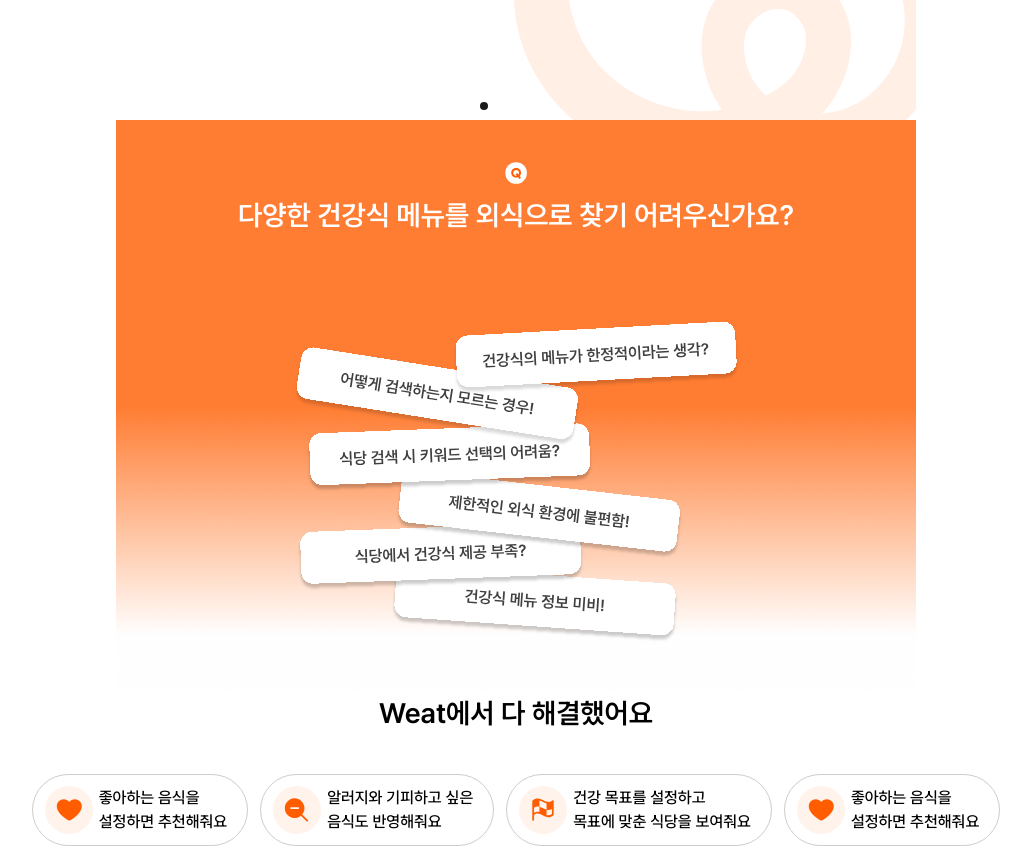
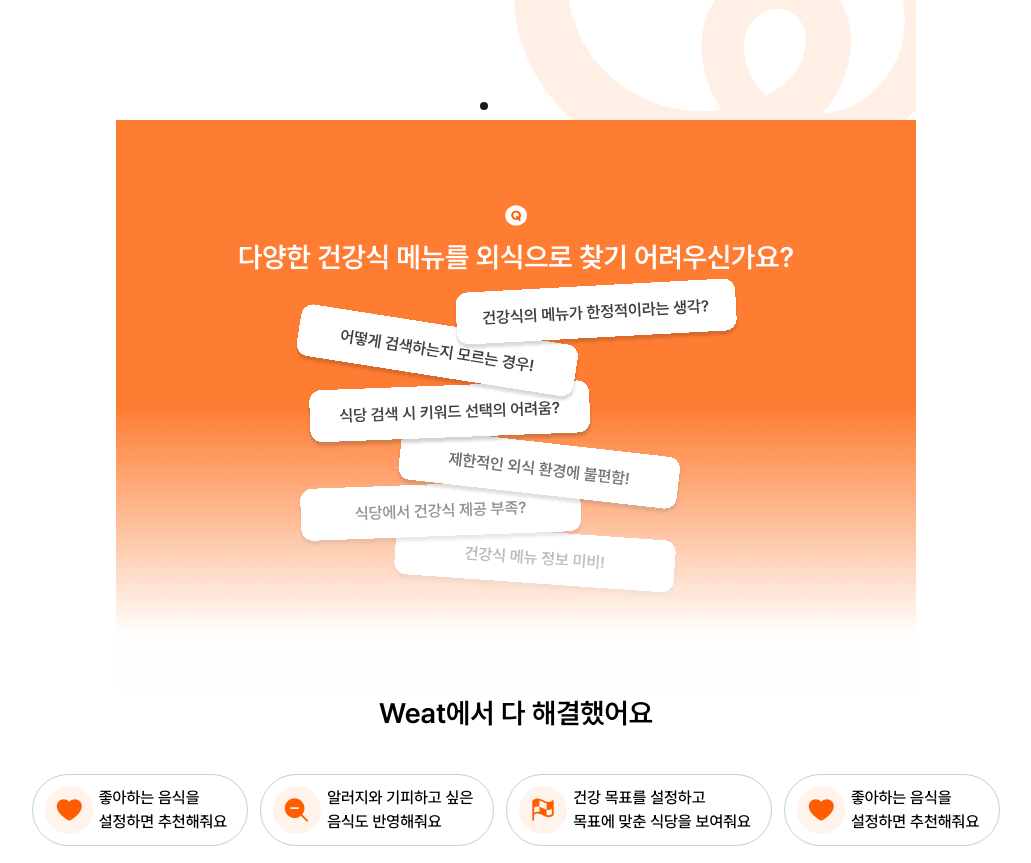
Before and after one commit to hyun2e/weat-landing, a React (Vite) app: page / in a window 1280 px wide. Shown: the part 460-1323 px from the top of the page, without its empty margins (124-1155 px from the left). Built offline with nearby package versions, Linux system fonts and the light colour scheme.

Commit message:
info1 그라데이션 수정

```diff
--- a/src/sections/Info1.jsx
+++ b/src/sections/Info1.jsx
@@ -1,6 +1,6 @@
-import React from 'react'
-import styled from 'styled-components';
-import Header from './Header';
+import React from "react";
+import styled from "styled-components";
+import Header from "./Header";
 
 const Info1Wrapper = styled.div`
   width: 100%;
@@ -12,10 +12,18 @@ const Info1Wrapper = styled.div`
   justify-content: center; /* 가로 가운데 정렬 */
   text-align: center;
   background-color: ${({ theme }) => theme.colors.primary400};
-  background-image: url("src/assets/images/pc_section2 bg.png");
+  /* background-image: url("src/assets/images/pc_section2 bg.png"); */
   background-size: cover; /* 이미지 크기를 부모 요소에 맞게 조정 */
   background-position: center; /* 이미지가 부모 요소의 가운데에 위치하도록 설정 */
   background-repeat: no-repeat; /* 배경 이미지 반복 안 함 */
+  position: relative;
+`;
+
+const ContentGrad = styled.img`
+  width: 100%;
+  position: absolute;
+  bottom: 0;
+  z-index: 100;
 `;
 
 const GraWrapper = styled.div`
@@ -52,7 +60,6 @@ const Image = styled.img`
   align-items: center;
   justify-content: center; /* 가로 가운데 정렬 */
   text-align: center;
-
 `;
 
 const ImageOP = styled.img`
@@ -60,7 +67,6 @@ const ImageOP = styled.img`
   align-items: center;
   justify-content: center; /* 가로 가운데 정렬 */
   text-align: center;
-
 `;
 
 const Texth2 = styled.a`
@@ -73,18 +79,20 @@ const Texth2 = styled.a`
 const Info1 = () => {
   return (
     <Info1Wrapper>
-      <HeaderWrapper>
-      <Image src="src/assets/images/icon_question.svg" alt="image1" />
-        <Texth2>
-          다양한 건강식 메뉴를 외식으로 찾기 어려우신가요?
-        </Texth2>
-      </HeaderWrapper>
+      <ContentGrad src="src/assets/images/pc_section2 bg.png" />
+      <div>
+        <HeaderWrapper>
+          <Image src="src/assets/images/icon_question.svg" alt="image1" />
+          <Texth2>다양한 건강식 메뉴를 외식으로 찾기 어려우신가요?</Texth2>
+        </HeaderWrapper>
 
-      <div>
-      <ImageOP src="src/assets/images/section2_domino.svg" alt="second-image" />
+        <ImageOP
+          src="src/assets/images/section2_domino.svg"
+          alt="second-image"
+        />
       </div>
     </Info1Wrapper>
-  )
-}
+  );
+};
 
-export default Info1
+export default Info1;
```
